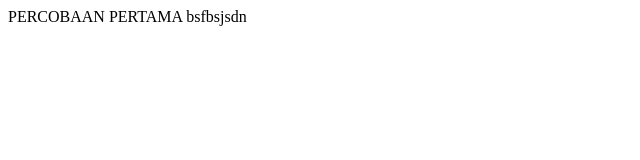
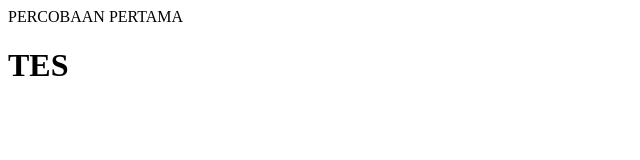
Before and after one commit to ste28/coba, a plain HTML site: page index.html in a window 1280 px wide. Shown: the whole page, without its empty margins (0-640 px from the left). Drawn offline with Linux system fonts and the light colour scheme.

Commit message:
PErubahan 2

```diff
--- a/index.html
+++ b/index.html
@@ -7,7 +7,7 @@
 </head>
 <body>
     PERCOBAAN PERTAMA
-    bsfbsjsdn
+    <h1>TES</h1>
 
 </body>
 </html>
```
